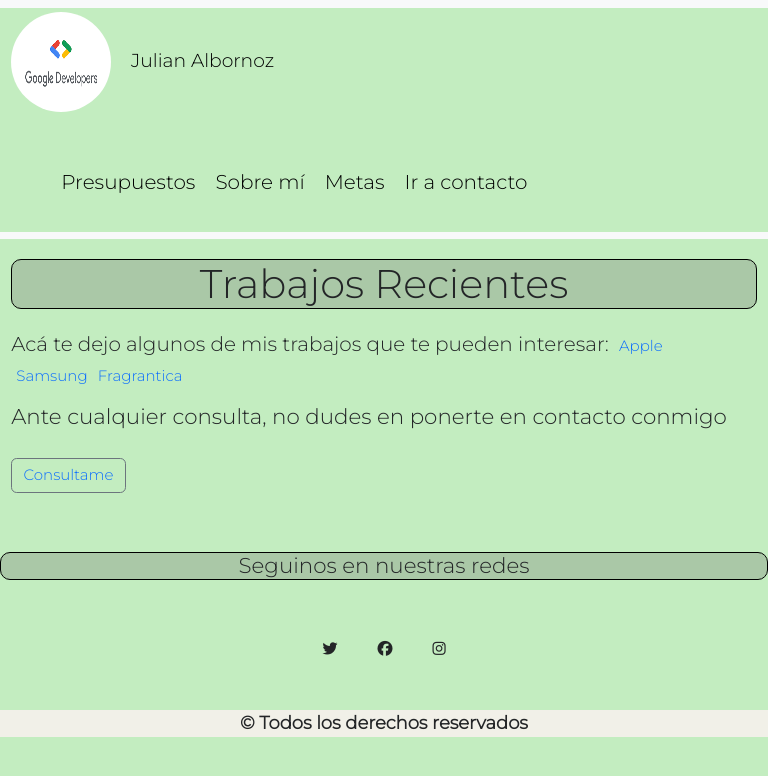
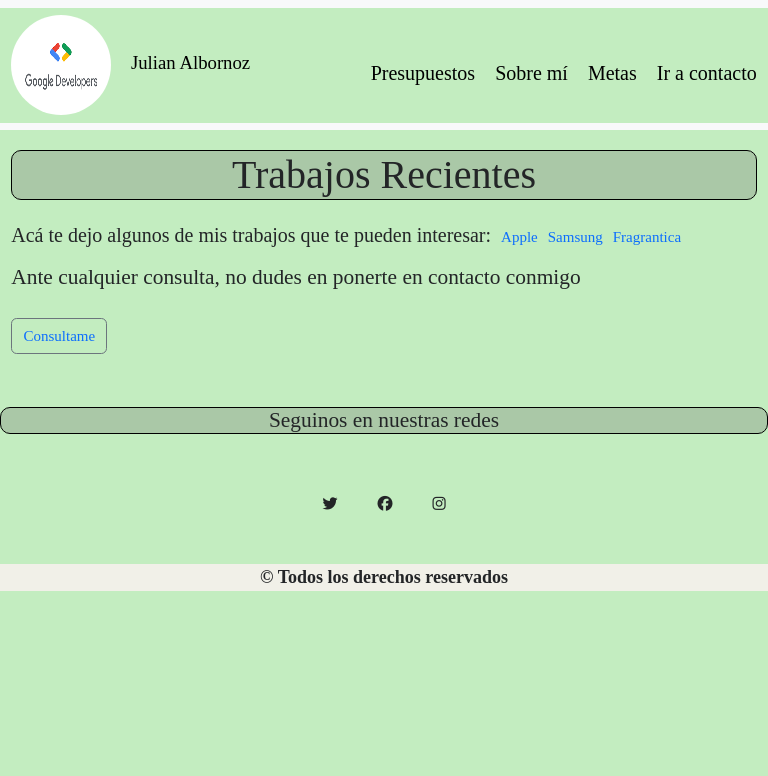
Before and after one commit to julianalbornozz/preentrega2albornozjulian, a plain HTML site: page index.html in a window 768 px wide. Drawn offline with nearby package versions, Linux system fonts and the light colour scheme.

Commit message:
Commit Definitivo

```diff
--- a/style.css
+++ b/style.css
@@ -391,5 +391,7 @@ div a:visited {
     * {
         font-size: 15px;
         color:rgb(35, 37, 39);
+        font-weight: 200;
+        font-family: 'Times New Roman', Times, serif;
     }
 }
```
Also changed, not shown: pages/metas.html (+0 -1 lines).
